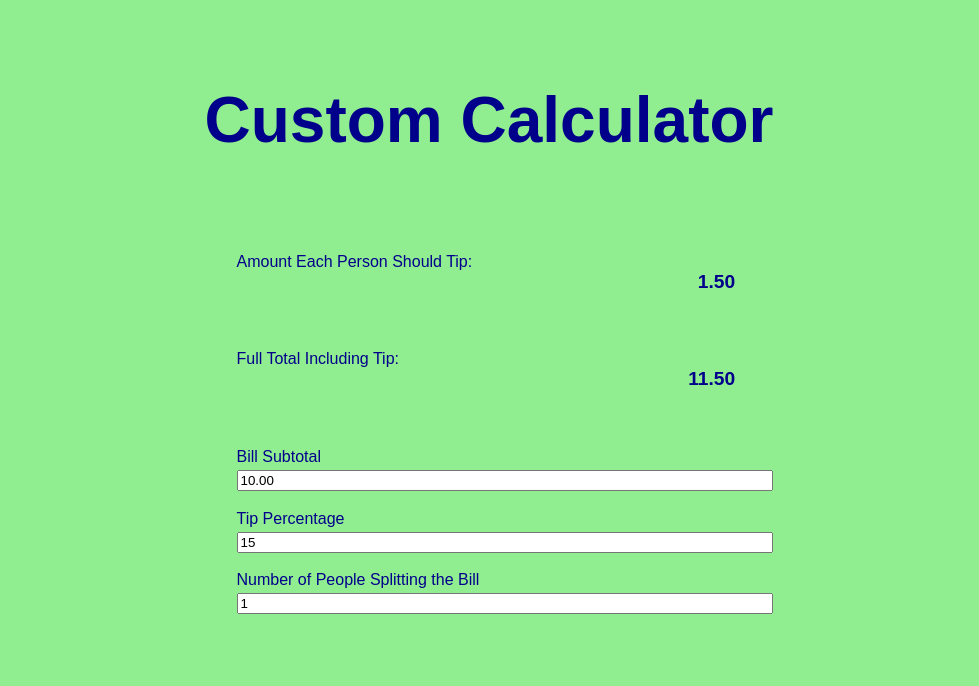
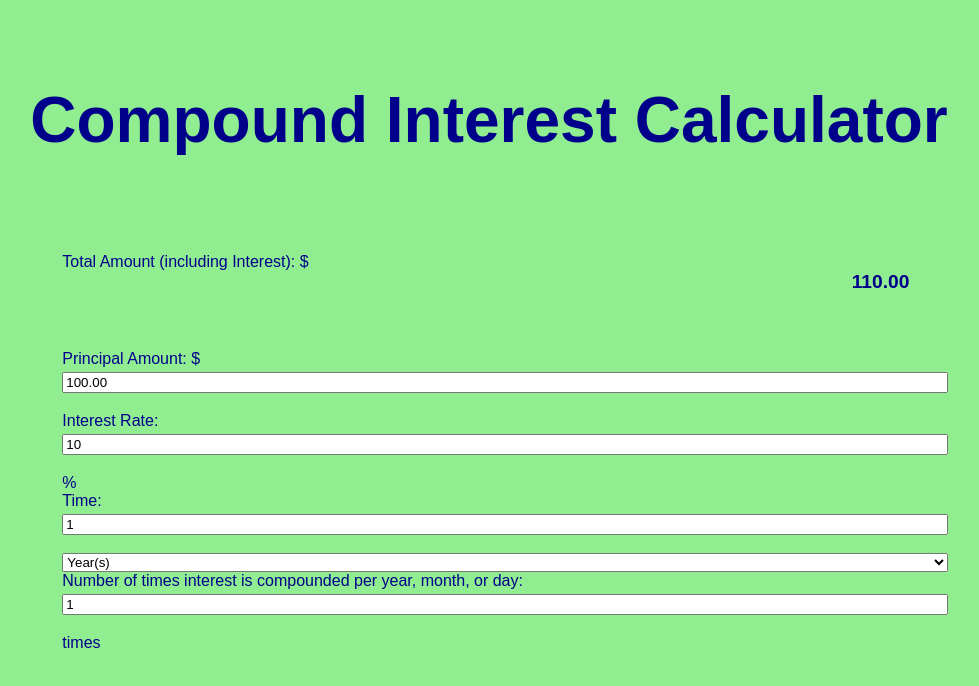
Before and after one commit to GSPuniani/custom-calculator-js, a plain HTML site: page index.html in a window 1280 px wide. Shown: the whole page, without its empty margins (151-1130 px from the left). Drawn offline with Linux system fonts and the light colour scheme.

Commit message:
Added drop-down menu and changed labels on HTML file

```diff
--- a/index.html
+++ b/index.html
@@ -9,22 +9,26 @@
 
     <body>
         <main>
-            <h1>Custom Calculator</h1>
+            <h1>Compound Interest Calculator</h1>
             <!-- Labels identify input fields and display numbers -->
             <label>
-                Amount Each Person Should Tip:<div id="display1">1.50</div>
+                Total Amount (including Interest): $<div id="display">110.00</div>
             </label>
             <label>
-                Full Total Including Tip:<div id="display2">11.50</div>
+                Principal Amount: $<input id="principal" value="100.00" type="number">
             </label>
             <label>
-                Bill Subtotal<input id="bill" value="10.00" type="number">
+                Interest Rate: <input id="interest-rate" value="10" type="number">%
             </label>
             <label>
-                Tip Percentage<input id="tip-percentage" value="15" type="number">
+                Time: <input id="time" value="1" type="number"><select id="select-time-units">
+                    <option value="years">Year(s)</option>
+                    <option>Month(s)</option>
+                    <option>Day(s)</option>
+                    </select>
             </label>
             <label>
-                Number of People Splitting the Bill<input id="people" value="1" type="number">
+                Number of times interest is compounded per year, month, or day: <input id="n" value="1" type="number"> times
             </label>
         </main>
 
--- a/script.js
+++ b/script.js
@@ -17,7 +17,6 @@ function calculateTip() {
     const finalTotal = billValue * (1 + tipValue / 100)
 
     display1.innerHTML = tipAmount.toFixed(2)
-    display2.innerHTML = finalTotal.toFixed(2)
 }
 
 billInput.addEventListener("input", calculateTip)
```
